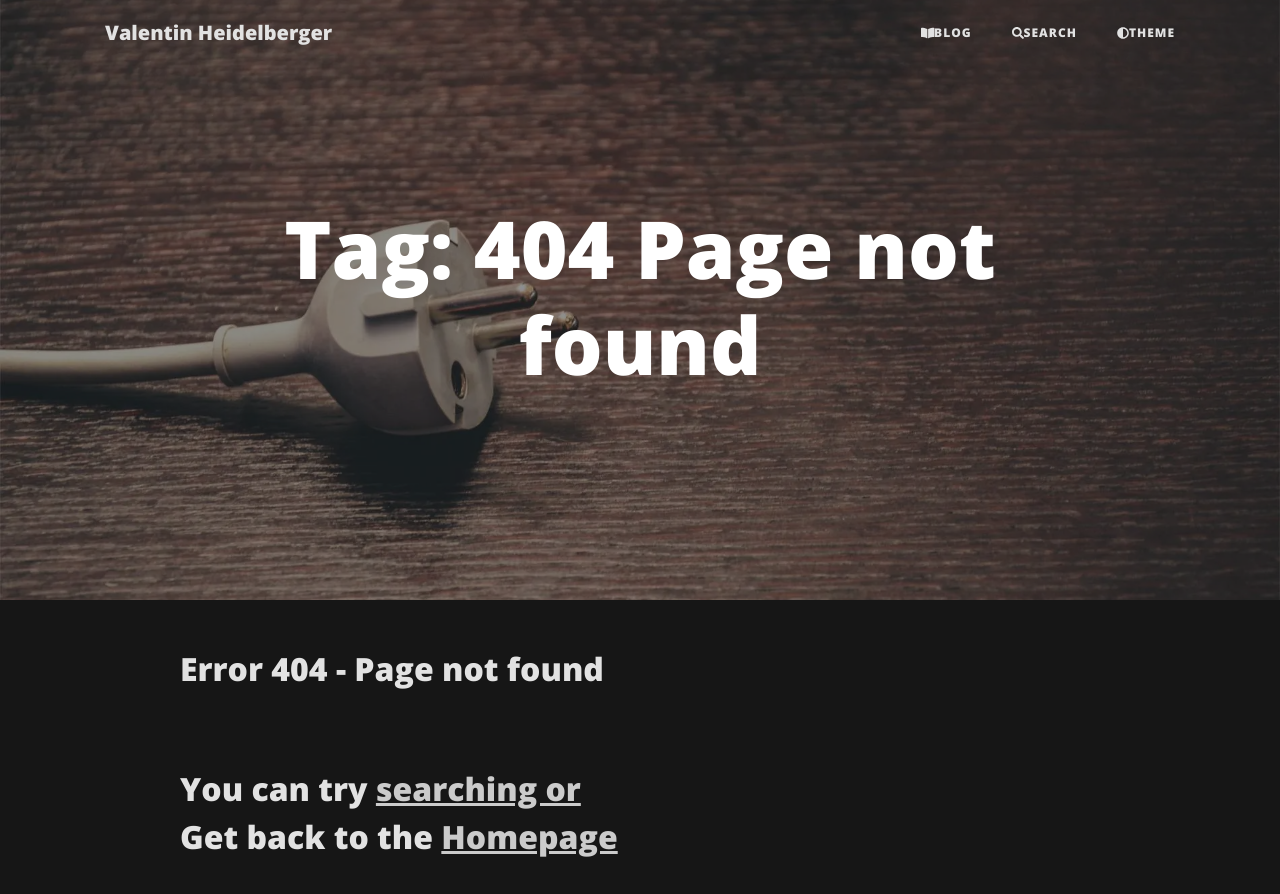
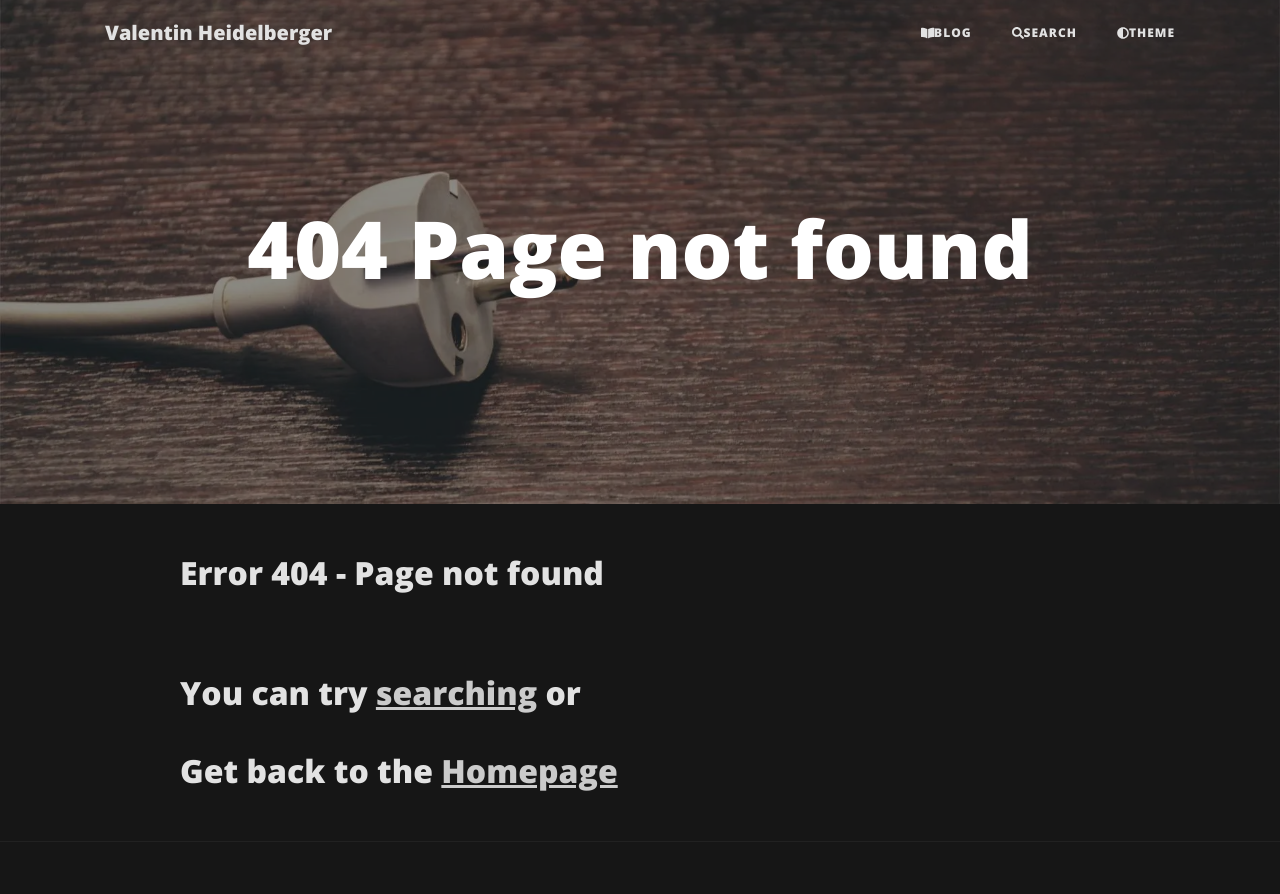
Before and after one commit to va1entin/va1entin.github.io, a plain HTML site: page 404.html in a window 1280 px wide. Shown: the top 894 px of the page. Drawn offline with nearby package versions, Linux system fonts and the light colour scheme.

Commit message:
deploy: 3d7ab8f068c496ffba9aa6a4084e41bd2a0dd3fd

```diff
--- a/404.html
+++ b/404.html
@@ -1,7 +1,7 @@
 <!doctype html><html lang=en><head><meta charset=utf-8><meta name=viewport content="width=device-width,initial-scale=1,shrink-to-fit=no"><meta name=description content="The personal blog of Valentin Heidelberger"><meta name=author content="Valentin Heidelberger"><link rel=canonical href=https://valh.io/404.html><link rel=icon type=image/x-icon href=/img/favicon.ico><title>404 Page not found</title><link rel=stylesheet href=/css/styles.css><link rel=stylesheet href=/css/syntax.css><link id=custom_css href=/css/custom.css rel=stylesheet><link id=dark_css href=/css/dark.css rel=stylesheet><script src=/js/toggle_theme.js></script><script src=https://use.fontawesome.com/releases/v5.15.3/js/all.js crossorigin=anonymous></script><link href="https://fonts.googleapis.com/css?family=Lora:400,700,400italic,700italic" rel=stylesheet type=text/css><link href="https://fonts.googleapis.com/css?family=Open+Sans:300italic,400italic,600italic,700italic,800italic,400,300,600,700,800" rel=stylesheet type=text/css></head><body><nav class="navbar navbar-expand-lg navbar-light fixed-top" id=mainNav><div class=container><a class=navbar-brand href=/index.html>Valentin Heidelberger</a>
 <button class="navbar-toggler navbar-toggler-right" type=button data-toggle=collapse data-target=#navbarResponsive aria-controls=navbarResponsive aria-expanded=false aria-label="Toggle navigation">
 Menu
-<i class="fas fa-bars"></i></button><div class="collapse navbar-collapse" id=navbarResponsive><ul class="navbar-nav ml-auto"><li class=nav-item><a class=nav-link title=Blog href=/index.html><span class="fa fa-book-open"></span><span>Blog</span></a></li><li class=nav-item><a href=/search/ class=nav-link title=Search><span class="fa fa-search nav-search-icon"></span><span>Search</span></a></li><li class=nav-item onclick=toggle()><a class=nav-link title="Toggle theme - this used to be persistent but due to the uncertainties of the EU cookie law I'm now refraining from using them to make the theme persistent"><span class="fa fa-adjust"></span><span>Theme</span></a></li></ul></div></div></nav><header class=masthead style=background-image:url(/img/404.webp)><div class=overlay></div><div class=container><div class=row><div class="col-lg-8 col-md-10 mx-auto"><div class=site-heading><h1>Tag: 404 Page not found</h1></div></div></div></div></header><div class=container><div class=row><div class="col-lg-8 col-md-10 mx-auto"><h2>Error 404 - Page not found<h2><br><p>You can try <a href=/search>searching or</a><br>Get back to the <a href=/>Homepage</a></p></div></div></div><hr><footer><div class=container><div class=row><div class="col-lg-8 col-md-10 mx-auto"><ul class="list-inline text-center"><li class=list-inline-item><a href=/feed.xml target=_blank><span class="fa-stack fa-lg"><i class="far fa-circle fa-stack-2x"></i>
+<i class="fas fa-bars"></i></button><div class="collapse navbar-collapse" id=navbarResponsive><ul class="navbar-nav ml-auto"><li class=nav-item><a class=nav-link title=Blog href=/index.html><span class="fa fa-book-open"></span><span>Blog</span></a></li><li class=nav-item><a href=/search/ class=nav-link title=Search><span class="fa fa-search nav-search-icon"></span><span>Search</span></a></li><li class=nav-item onclick=toggle()><a class=nav-link title="Toggle theme - this used to be persistent but due to the uncertainties of the EU cookie law I'm now refraining from using them to make the theme persistent"><span class="fa fa-adjust"></span><span>Theme</span></a></li></ul></div></div></nav><header class=masthead style=background-image:url(/img/404.webp)><div class=overlay></div><div class=container><div class=row><div class="col-lg-8 col-md-10 mx-auto"><div class=site-heading><h1>404 Page not found</h1></div></div></div></div></header><div class=container><div class=row><div class="col-lg-8 col-md-10 mx-auto"><h2>Error 404 - Page not found<h2><br><p>You can try <a href=/search>searching</a> or</p><p>Get back to the <a href=/>Homepage</a></p></div></div></div><hr><footer><div class=container><div class=row><div class="col-lg-8 col-md-10 mx-auto"><ul class="list-inline text-center"><li class=list-inline-item><a href=/feed.xml target=_blank><span class="fa-stack fa-lg"><i class="far fa-circle fa-stack-2x"></i>
 <i class="fa fa-rss fa-stack-1x"></i></span></a></li><li class=list-inline-item><a href=https://github.com/va1entin target=_blank><span class="fa-stack fa-lg"><i class="far fa-circle fa-stack-2x"></i>
 <i class="fab fa-github fa-stack-1x"></i></span></a></li><li class=list-inline-item><a href=https://gitlab.com/va1entin target=_blank><span class="fa-stack fa-lg"><i class="far fa-circle fa-stack-2x"></i>
 <i class="fab fa-gitlab fa-stack-1x"></i></span></a></li><li class=list-inline-item><a href=https://www.linkedin.com/in/valentin-heidelberger-251769102 target=_blank><span class="fa-stack fa-lg"><i class="far fa-circle fa-stack-2x"></i>
```
